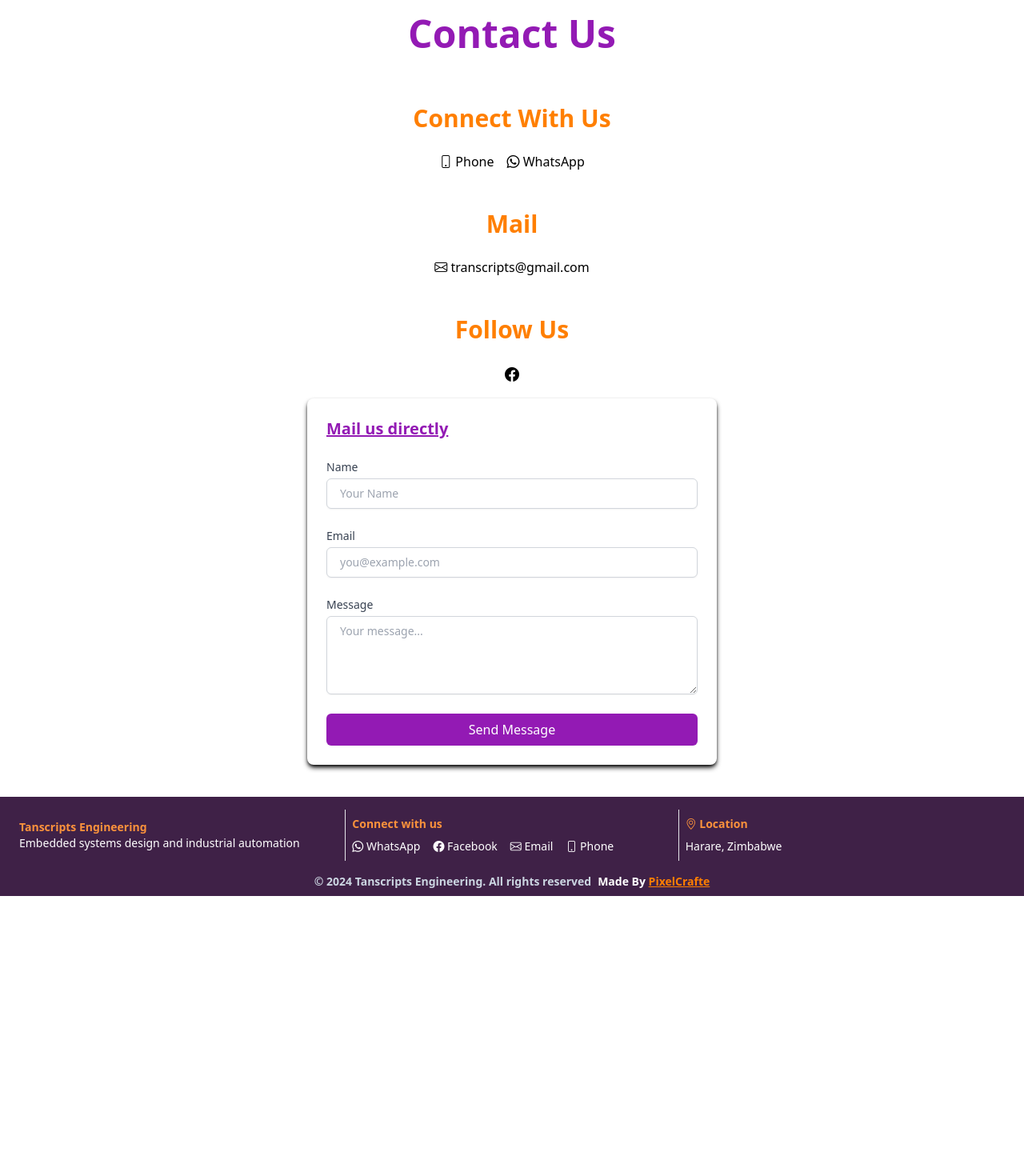
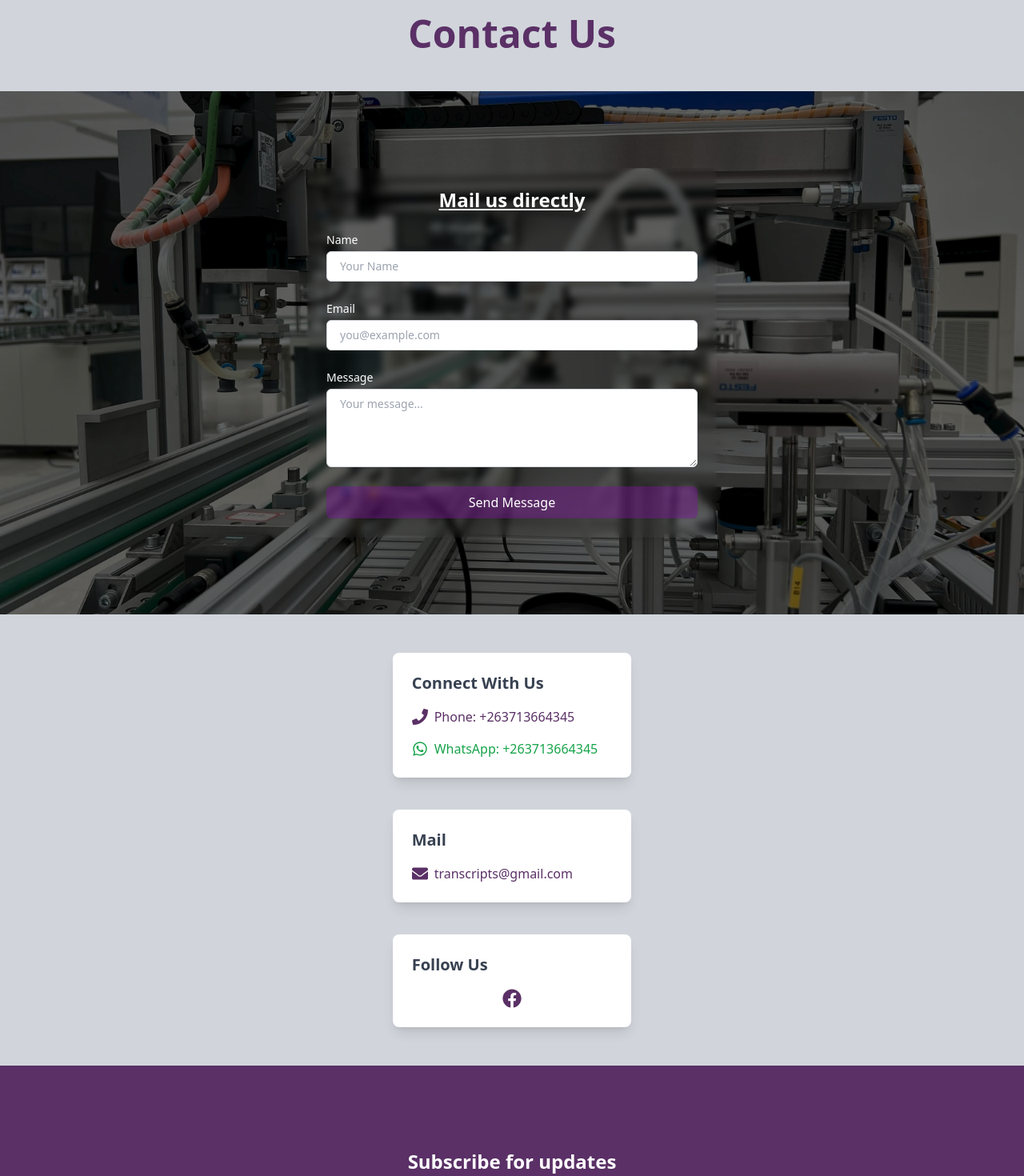
Before and after one commit to worshix/tanscripts, a Next.js app: page /contactus in a window 1280 px wide. Shown: the part 80-1550 px from the top of the page at 80% size. Before the commit the page ends 1200 px from the top, so only its background shows below. Built offline with nearby package versions, Linux system fonts and the light colour scheme.

Commit message:
finished design of the contact us section

```diff
--- a/src/app/contactus/ContactUs.jsx
+++ b/src/app/contactus/ContactUs.jsx
@@ -35,11 +35,20 @@ const ContactUs = () => {
   };
 
   return (
-    <form onSubmit={handleSubmit} className="max-w-lg mx-auto p-6 bg-white rounded-lg shadow-md shadow-black space-y-6 my-4">
-      <h1 className='font-bold text-main-400 text-xl underline'>Mail us directly</h1>
+    <section className="relative bg-cover bg-center py-20" style={{ backgroundImage: "url('/assets/automation.jpg')" }}>
+      {/* Overlay for form */}
+      <div className="absolute inset-0 bg-black opacity-60"></div>
+
+      {/* Form Container */}
+      <div className="relative z-10 max-w-lg mx-auto p-6 backdrop-blur-sm rounded-lg shadow-lg space-y-6 my-4">
+        <h1 className="font-bold text-white text-2xl text-center underline">Mail us directly</h1>
+
+        {/* Form Start */}
+        <form onSubmit={handleSubmit} className="space-y-6">
+
+          {/* Name Field */}
           <div>
-        <a id="contact-us"></a>
-        <label htmlFor="name" className="block text-sm font-medium text-gray-700">
+            <label htmlFor="name" className="block text-sm font-medium text-white">
               Name
             </label>
             <input
@@ -48,14 +57,15 @@ const ContactUs = () => {
               name="name"
               value={formData.name}
               onChange={handleChange}
-          className="mt-1 block w-full px-4 py-2 border border-gray-300 rounded-md shadow-sm focus:ring-main-400 focus:border-main-400 sm:text-sm"
+              className="mt-1 block w-full px-4 py-2 border border-gray-300 rounded-md shadow-sm focus:ring-main-500 focus:border-main-500 sm:text-sm"
               placeholder="Your Name"
               required
             />
           </div>
 
+          {/* Email Field */}
           <div>
-        <label htmlFor="email" className="block text-sm font-medium text-gray-700">
+            <label htmlFor="email" className="block text-sm font-medium text-white">
               Email
             </label>
             <input
@@ -64,14 +74,15 @@ const ContactUs = () => {
               name="email"
               value={formData.email}
               onChange={handleChange}
-          className="mt-1 block w-full px-4 py-2 border border-gray-300 rounded-md shadow-sm focus:ring-main-400 focus:border-main-400 sm:text-sm"
+              className="mt-1 block w-full px-4 py-2 border border-gray-300 rounded-md shadow-sm focus:ring-main-500 focus:border-main-500 sm:text-sm"
               placeholder="you@example.com"
               required
             />
           </div>
 
+          {/* Message Field */}
           <div>
-        <label htmlFor="message" className="block text-sm font-medium text-gray-700">
+            <label htmlFor="message" className="block text-sm font-medium text-white">
               Message
             </label>
             <textarea
@@ -80,23 +91,27 @@ const ContactUs = () => {
               value={formData.message}
               onChange={handleChange}
               rows="4"
-          className="mt-1 block w-full px-4 py-2 border border-gray-300 rounded-md shadow-sm focus:ring-main-400 focus:border-main-400 sm:text-sm"
+              className="mt-1 block w-full px-4 py-2 border border-gray-300 rounded-md shadow-sm focus:ring-main-500 focus:border-main-500 sm:text-sm"
               placeholder="Your message..."
               required
             />
           </div>
 
+          {/* Submit Button */}
           <div>
             <button
               type="submit"
-          className="w-full px-4 py-2 text-white bg-main-400 rounded-md shadow-sm hover:bg-main2 focus:outline-none focus:ring-2 focus:ring-offset-2 focus:ring-main-400"
+              className="w-full px-4 py-2 text-white bg-main-500 rounded-md shadow-sm hover:bg-main-600 focus:outline-none focus:ring-2 focus:ring-offset-2 focus:ring-main-500 bg-opacity-45"
             >
               Send Message
             </button>
           </div>
 
-      {status && <p className="text-sm text-gray-500">{status}</p>}
+          {/* Status Message */}
+          {status && <p className="text-sm text-gray-700 text-center">{status}</p>}
         </form>
+      </div>
+    </section>
   );
 };
 
--- a/src/app/contactus/page.jsx
+++ b/src/app/contactus/page.jsx
@@ -1,37 +1,69 @@
-import ContactUs from './ContactUs'
-import Link from 'next/link'
+import { FaPhone, FaWhatsapp, FaEnvelope, FaFacebook } from 'react-icons/fa';
+import ContactUs from './ContactUs';
+import Link from 'next/link';
+import ContactForm from '@/components/ContactForm';
 
 const page = () => {
   return (
-    <main className='p-2 overflow-x-hidden'>
-      <h1 className="text-3xl sm:text-5xl font-bold mt-4 sm:my-10 text-center text-main-400">Contact Us</h1>
-      <section className='flex items-center justify-center'>
-      <div className='flex flex-col sm:flex-row lg:flex-col gap-6 text-center sm:text-left items-center justify-center'>
-        <div>
-          <h4 className='section-heading'>Connect With Us</h4>
-          <ul className='flex gap-4 items-center justify-center'>
-            <li><a href="tel:+263713664345" className='bi bi-phone'> Phone</a></li>
-            <li><a href="https://wa.me/263713664345" className='bi bi-whatsapp'> WhatsApp</a></li>
-          </ul>
-        </div>
-        <div>
-          <h4 className='section-heading self-center text-center'>Mail</h4>
-          <ul className='flex gap-4 flex-wrap items-center justify-center'>
-            <li><a href="mailto:transcripts@gmail.com" className='bi bi-envelope'> transcripts@gmail.com</a></li>
-          </ul>
-        </div>
+    <main className="overflow-x-hidden bg-gray-300">
+      {/* Page Heading */}
+      <h1 className="text-4xl sm:text-5xl font-semibold mt-6 sm:my-12 text-center text-main-600">
+        Contact Us
+      </h1>
+          {/* Contact Form */}
+          <ContactUs />
+      {/* Contact Options Section */}
+      <section className="flex items-center justify-center my-12">
+        <div className="flex flex-col md:flex-row lg:flex-col gap-10 text-center sm:text-left items-center justify-center max-w-4xl w-full">
 
-        <div>
-          <h1 className='section-heading'>Follow Us</h1>
-          <div className='flex gap-4 justify-center text-lg'>
-            <Link href='https://www.facebook.com/profile.php?id=61564240952795&mibextid=ZbWKwL'><i className='bi bi-facebook'></i></Link>
+          {/* Connect With Us */}
+          <div className="bg-white shadow-lg rounded-lg p-6 w-full sm:w-1/3">
+            <h4 className="text-xl font-semibold text-gray-700 mb-4">Connect With Us</h4>
+            <ul className="space-y-4">
+              <li>
+                <a href="tel:+263713664345" className="flex items-center gap-2 text-main-600 hover:text-main-800">
+                  <FaPhone className="text-xl" /> Phone: +263713664345
+                </a>
+              </li>
+              <li>
+                <a href="https://wa.me/263713664345" className="flex items-center gap-2 text-green-600 hover:text-green-800">
+                  <FaWhatsapp className="text-xl" /> WhatsApp: +263713664345
+                </a>
+              </li>
+            </ul>
           </div>
-        </div>
+
+          {/* Mail */}
+          <div className="bg-white shadow-lg rounded-lg p-6 w-full sm:w-1/3">
+            <h4 className="text-xl font-semibold text-gray-700 mb-4">Mail</h4>
+            <ul className="space-y-4">
+              <li>
+                <a href="mailto:transcripts@gmail.com" className="flex items-center gap-2 text-main-600 hover:text-blue-800">
+                  <FaEnvelope className="text-xl" /> transcripts@gmail.com
+                </a>
+              </li>
+            </ul>
+          </div>
+
+          {/* Follow Us */}
+          <div className="bg-white shadow-lg rounded-lg p-6 w-full sm:w-1/3">
+            <h4 className="text-xl font-semibold text-gray-700 mb-4">Follow Us</h4>
+            <div className="flex justify-center gap-6 text-2xl">
+              <Link href='https://www.facebook.com/profile.php?id=61564240952795&mibextid=ZbWKwL'>
+                <span className="text-main-600 hover:text-main-800">
+                  <FaFacebook />
+                </span>
+              </Link>
+            </div>
+          </div>
+
         </div>
       </section>
-      <ContactUs />
+      <section className='bg-main-600 py-16'>
+        <ContactForm />
+      </section>
     </main>
-  )
-}
+  );
+};
 
-export default page
+export default page;
--- a/src/app/page.jsx
+++ b/src/app/page.jsx
@@ -112,8 +112,8 @@ export default async function Home() {
                 <h1 className="hero-text-3 text-4xl sm:text-5xl font-extrabold text-center hero-font mb-4">Training the Next Generation</h1>
                 <p className="motto font-bold text-lg sm:text-xl text-white text-center mb-6">Where Embedded Systems Meet Industrial Strength</p>
                 <div className="buttons flex flex-row gap-4 justify-center py-10">
-                    <Link href='mailto:transcriptsengineering@gmail.com' className="call-btn-left hover:scale-110 transition-transform ease-linear duration-200 bg-sky-500 p-3 font-bold rounded-lg block w-fit">Get In Touch<span className="bi bi-phone-vibrate animate-bounce inline-block ml-1"></span></Link>
-                    <Link href='/contactus' className="call-btn-right hover:scale-110 transition-transform ease-linear duration-200 bg-orange-400 p-3 font-bold rounded-lg block w-fit">Start Training</Link>
+                    <Link href='mailto:transcriptsengineering@gmail.com' className="spin-btn hover:scale-110 bg-sky-500 p-3 font-bold rounded-lg block w-fit">Get In Touch<span className="bi bi-phone-vibrate animate-bounce inline-block ml-1"></span></Link>
+                    <Link href='/contactus' className="spin-btn hover:scale-110 bg-orange-400 p-3 font-bold rounded-lg block w-fit">Start Training</Link>
                 </div>
             </section>
 
@@ -149,7 +149,6 @@ export default async function Home() {
                             )
                         })}
                 </article>
-                <ContactForm />
             </section>
             <HomePageAnime />
             <BasicAnimations />
--- a/src/components/ContactForm.jsx
+++ b/src/components/ContactForm.jsx
@@ -30,11 +30,10 @@ function SubscribeForm() {
     };
 
     return (
-        <article className="flex flex-col items-center p-6 bg-white rounded-lg shadow-md w-full sm:w-1/2 mx-auto m-4">
-            <h2 className="font-bold text-main-300 text-2xl mb-4">Subscribe for updates</h2>
-            <form onSubmit={handleSubmit} className="w-full">
+        <article className="flex flex-col items-center p-6 rounded-lg w-full sm:w-1/2 mx-auto m-4">
+            <h2 className="font-bold text-white text-2xl mb-4">Subscribe for updates</h2>
+            <form onSubmit={handleSubmit} className="w-full space-y-8">
                 <div className="mb-4">
-                    <label className="block text-main-300 font-bold mb-2" htmlFor="name">Name</label>
                     <input
                         type="text"
                         id="name"
@@ -45,7 +44,6 @@ function SubscribeForm() {
                     />
                 </div>
                 <div className="mb-4">
-                    <label className="block text-main-300 font-bold mb-2" htmlFor="email">Email</label>
                     <input
                         type="email"
                         id="email"
--- a/src/components/Footer.jsx
+++ b/src/components/Footer.jsx
@@ -1,6 +1,9 @@
+import Link from "next/link";
+
 export default function Footer() {
   return (
-    <footer className="bg-main-800 text-white text-sm w-full mt-4">
+    <footer>
+      <section className="bg-main-800 text-white text-sm w-full mt-4">
         <div className="flex flex-col sm:flex-row justify-between items-center divide-y sm:divide-y-0 sm:divide-x p-4">
           <div className="flex-1 p-2 text-center sm:text-left">
             <h3 className="text-orange-400 font-bold">Tanscripts Engineering</h3>
@@ -32,13 +35,13 @@ export default function Footer() {
         </div>
 
         <div className='w-full flex-shrink-0 flex justify-center gap-2 text-sm'>
-        <div className='inline-block'>
-          <p className='text-slate-300 font-bold'>© { new Date().getFullYear()} Tanscripts Engineering. All rights reserved</p>
-        </div>
-        <div className='inline-block'>
-          <p className='text-white font-bold mb-2'>Made By <a href="https://wa.me/263771975597" className='text-main2 underline'>PixelCrafte</a></p>
+        {/* Bottom Bar: Copyright and Credit */}
+        <div className="mt-8 border-t border-gray-700 pt-4 text-center text-gray-300 w-full flex-shrink-0">
+                <p><time>© {new Date().getFullYear()}</time> Tanscripts Engineering. All rights reserved.</p>
+                <p>Made with ❤️ by <Link href='https://pixelcrafte.co.zw' target="_blank" className="underline text-main2">PixelCrafte</Link></p>
               </div>
         </div>
+      </section>
     </footer>
   );
 }
```
Lines whose indentation alone changed are shown as unchanged.
